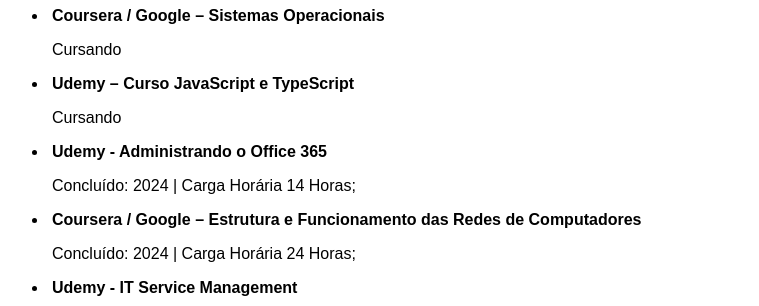
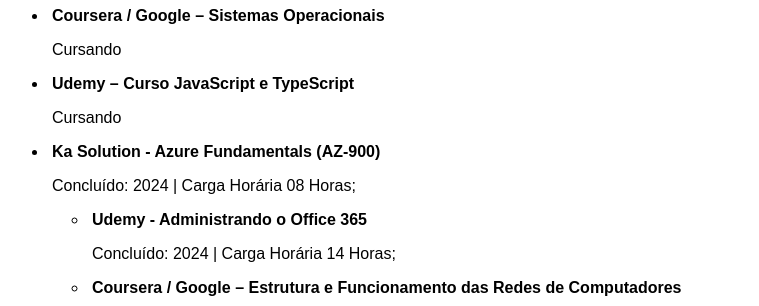
Before and after one commit to lmaderl/Curriculum-Giovanni-Bruno, a plain HTML site: page CV.html in a window 1280 px wide. Shown: the part 894-1200 px from the top of the page, without its empty margins (0-759 px from the left). Drawn offline with Linux system fonts and the light colour scheme.

Commit message:
Update CV.html

```diff
--- a/CV.html
+++ b/CV.html
@@ -101,6 +101,13 @@
     </ul>
     <ul>
         <li>
+            <p><a class="titulos2">Ka Solution - Azure Fundamentals (AZ-900)</a></p>
+            <p><a class="titulos3">Concluído: 2024 | Carga Horária 08 Horas;</a></p>
+        </li>
+    </ul>
+    <ul>
+    <ul>
+        <li>
             <p><a class="titulos2">Udemy - Administrando o Office 365</a></p>
             <p><a class="titulos3">Concluído: 2024 | Carga Horária 14 Horas;</a></p>
         </li>
```
